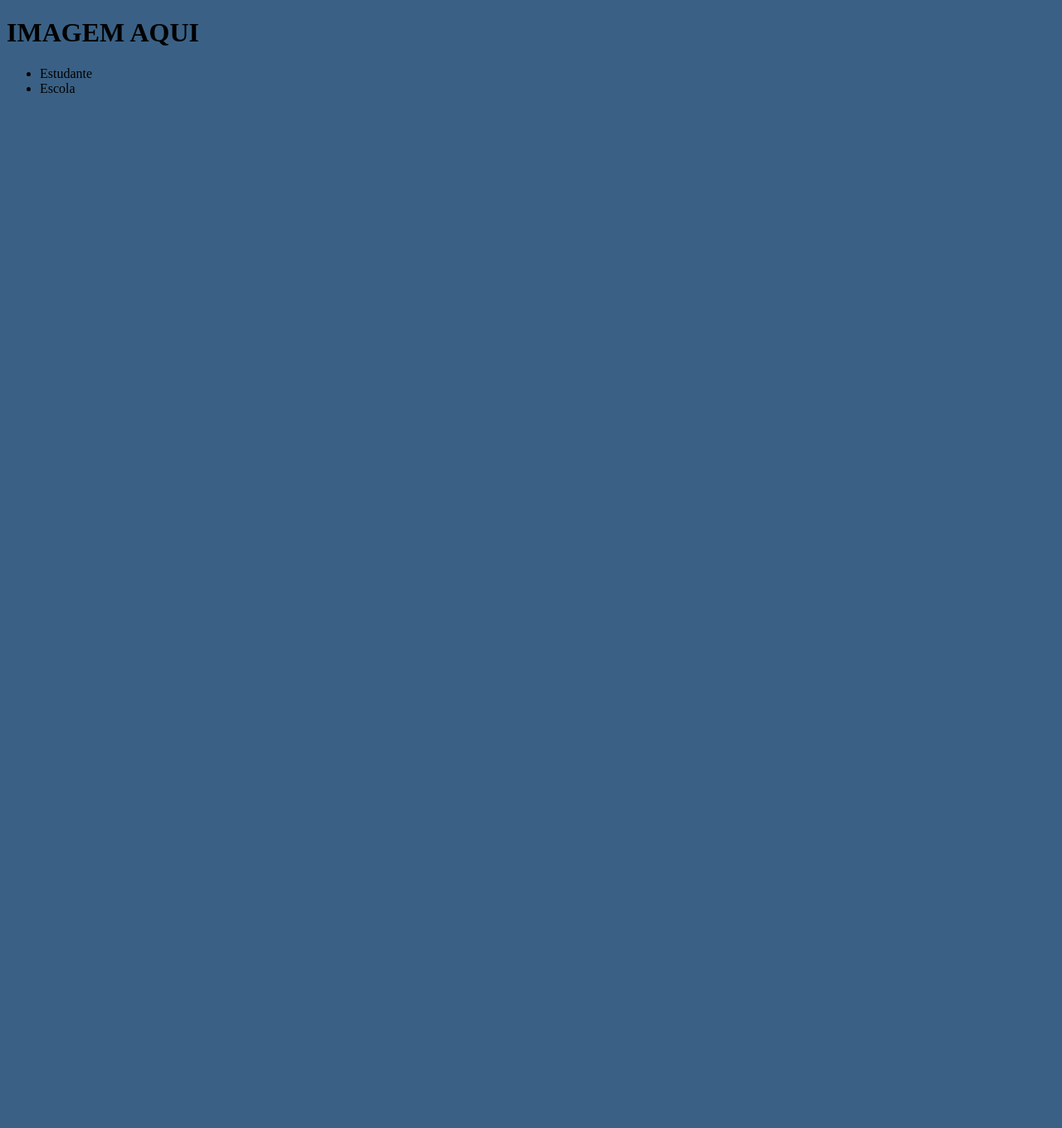
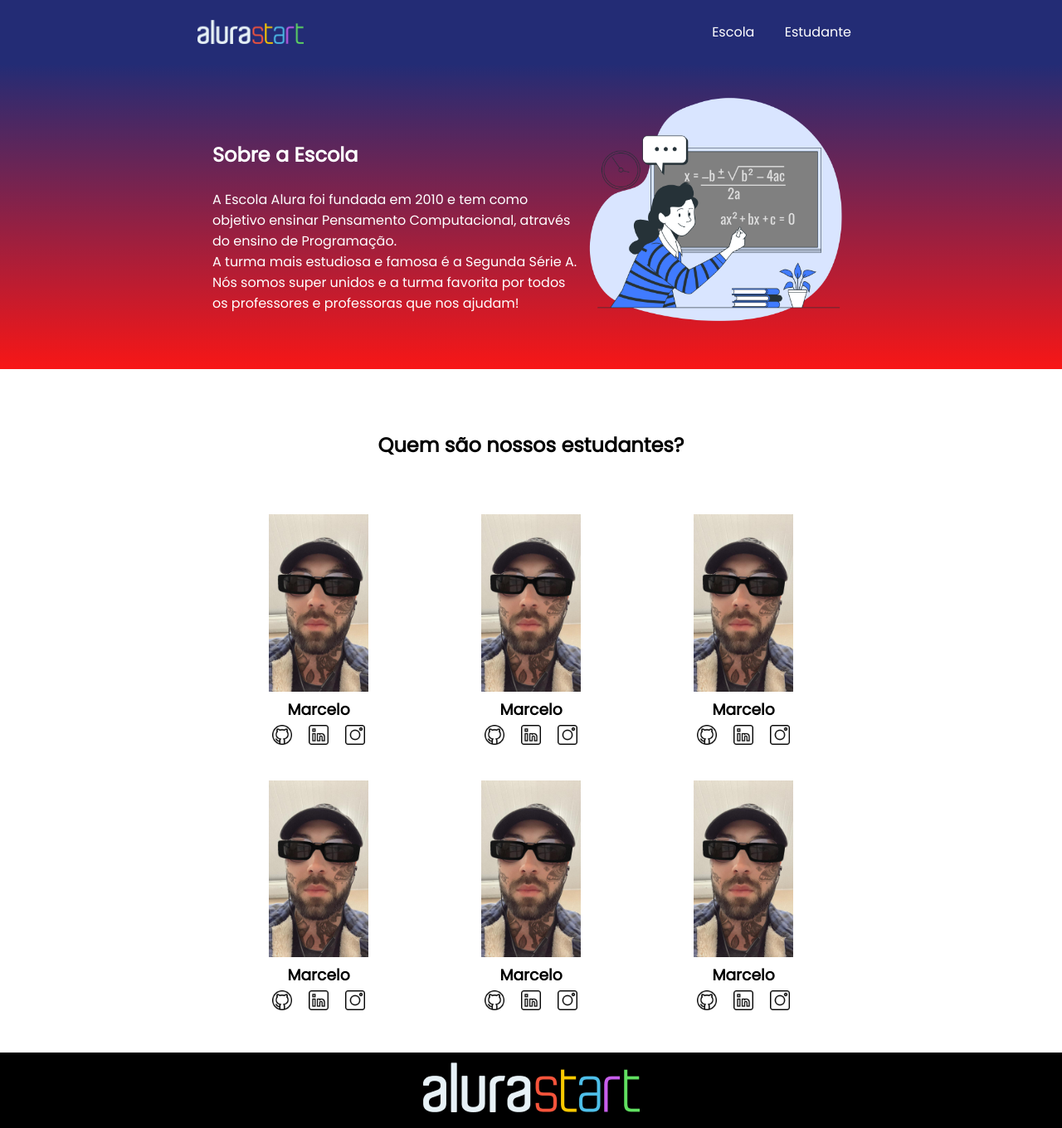
Before and after one commit to JulioCesarManganotiAraujo/site-escola-, a plain HTML site: page index.html in a window 1280 px wide. Shown: the whole page at 83% size. Before the commit the page ends 800 px from the top, so only its background shows below. Drawn offline with Linux system fonts and the light colour scheme.

Commit message:
pagina finalizada

```diff
--- a/index.html
+++ b/index.html
@@ -4,16 +4,81 @@
     <meta charset="UTF-8">
     <meta http-equiv="X-UA-Compatible" content="IE=edge">
     <meta name="viewport" content="width=device-width, initial-scale=1.0">
-    <title>Document</title>
+    <title>Equipe Alura Start</title>
     <link rel="stylesheet" href="style.css">
+    <link rel="preconnect" href="https://fonts.googleapis.com">
+    <link rel="preconnect" href="https://fonts.gstatic.com" crossorigin>
+    <link href="https://fonts.googleapis.com/css2?family=Poppins&display=swap" rel="stylesheet">
 </head>
 <body>
-    <h1>
-        IMAGEM AQUI
-    </h1>
-    <ul>
-        <li>Estudante</li>
-        <li>Escola</li>
-    </ul>
+    <header class="cabecalho">
+        <img class="cabecalho-imagem" src="alurastart logo 1.png" alt="logo da alura start">
+        <ul class="cabecalho-lista">
+            <li class="cabecalho-lista-item">Escola</li>
+            <li class="cabecalho-lista-item">Estudante</li>
+        </ul>
+    </header>
+    <section class="escola">
+        <div class="escola-div-conteudo">
+            <h2 class="escola-titulo">Sobre a Escola</h2>
+            <p class="escola-texto-um">A Escola Alura foi fundada em 2010 e tem como objetivo ensinar Pensamento Computacional, através do ensino de  Programação.</p>
+            <p class="escola-texto-dois">A turma mais estudiosa e famosa é a Segunda Série A. Nós somos super unidos e a turma favorita por todos os professores e professoras que nos ajudam!</p>
+        </div>
+        <img class="escola-imagem" src="Formula-bro.png" alt="imagem que representa uma professora em sala de aula">
+    </section>
+    <section class="estudante">
+        <h2 class="estudante-titulo">Quem são nossos estudantes?</h2>
+        <div class="estudante-todos">
+        <span></span>
+        <div class="estudante-div">
+            <img class="estudante-imagem" src="Marcelo.jpeg" alt="foto do marcelo">
+            <h3 class="estudante-nome">Marcelo</h3>
+            <a href="https://github.com/marcelopaludetto"><img class="estudante-icone" src="github.png" alt="icone github"></a>
+            <a href="https://linkedin.com/marcelopaludetto"><img class="estudante-icone" src="linkedin.png" alt="icone linkedin"></a>
+            <a href="https://instagram.com/marcelopaludetto"><img class="estudante-icone" src="instagram.png" alt="icone instagram"></a>
+        </div>
+        <div class="estudante-div">
+            <img class="estudante-imagem" src="Marcelo.jpeg" alt="foto do marcelo">
+            <h3 class="estudante-nome">Marcelo</h3>
+            <a href="https://github.com/marcelopaludetto"><img class="estudante-icone" src="github.png" alt="icone github"></a>
+            <a href="https://linkedin.com/marcelopaludetto"><img class="estudante-icone" src="linkedin.png" alt="icone linkedin"></a>
+            <a href="https://instagram.com/marcelopaludetto"><img class="estudante-icone" src="instagram.png" alt="icone instagram"></a>
+        </div>
+    <div class="estudante-div">
+        <img class="estudante-imagem" src="Marcelo.jpeg" alt="foto do marcelo">
+        <h3 class="estudante-nome">Marcelo</h3>
+        <a href="https://github.com/marcelopaludetto"><img class="estudante-icone" src="github.png" alt="icone github"></a>
+        <a href="https://linkedin.com/marcelopaludetto"><img class="estudante-icone" src="linkedin.png" alt="icone linkedin"></a>
+        <a href="https://instagram.com/marcelopaludetto"><img class="estudante-icone" src="instagram.png" alt="icone instagram"></a>
+    </div>
+<span></span>
+<samp></samp>
+<div class="estudante-div">
+    <img class="estudante-imagem" src="Marcelo.jpeg" alt="foto do marcelo">
+    <h3 class="estudante-nome">Marcelo</h3>
+    <a href="https://github.com/marcelopaludetto"><img class="estudante-icone" src="github.png" alt="icone github"></a>
+    <a href="https://linkedin.com/marcelopaludetto"><img class="estudante-icone" src="linkedin.png" alt="icone linkedin"></a>
+    <a href="https://instagram.com/marcelopaludetto"><img class="estudante-icone" src="instagram.png" alt="icone instagram"></a>
+</div>
+<div class="estudante-div">
+    <img class="estudante-imagem" src="Marcelo.jpeg" alt="foto do marcelo">
+    <h3 class="estudante-nome">Marcelo</h3>
+    <a href="https://github.com/marcelopaludetto"><img class="estudante-icone" src="github.png" alt="icone github"></a>
+    <a href="https://linkedin.com/marcelopaludetto"><img class="estudante-icone" src="linkedin.png" alt="icone linkedin"></a>
+    <a href="https://instagram.com/marcelopaludetto"><img class="estudante-icone" src="instagram.png" alt="icone instagram"></a>
+</div>
+<div class="estudante-div">
+    <img class="estudante-imagem" src="Marcelo.jpeg" alt="foto do marcelo">
+    <h3 class="estudante-nome">Marcelo</h3>
+    <a href="https://github.com/marcelopaludetto"><img class="estudante-icone" src="github.png" alt="icone github"></a>
+    <a href="https://linkedin.com/marcelopaludetto"><img class="estudante-icone" src="linkedin.png" alt="icone linkedin"></a>
+    <a href="https://instagram.com/marcelopaludetto"><img class="estudante-icone" src="instagram.png" alt="icone instagram"></a>
+</div>
+
+    </div>
+    </section>
+    <footer class="rodape">
+        <img class="rodape-imagem"src="alurastart logo 1.png" alt="logo da alura start">
+    </footer>
 </body>
 </html>
--- a/style.css
+++ b/style.css
@@ -1,2 +1,84 @@
-body
-{background-color: rgb(58, 97, 133)}
+*{
+    margin: 0;
+    padding: 0;
+}
+body {
+    font-family: 'Poppins', sans-serif;
+}
+.cabecalho {
+    background-color: #232c75;
+    color: white;
+    display: flex;
+    justify-content: space-around;
+    align-items: center;
+    padding: 24px 0;
+}
+
+.cabecalho-imagem{
+    width: 10%;
+}
+
+.cabecalho-lista-item{
+    display: inline-block;
+    margin: 0 16px;
+    font-size: 16px;
+}
+
+.escola-imagem{
+    width: 25%;
+}
+
+.escola{
+    background-image: linear-gradient(#232c75,#f81616);
+    color:white;
+    display: flex;
+    justify-content: center;
+    align-items: center;
+    padding: 24px 0;
+}
+
+.escola-div-conteudo{
+    width: 35%;
+}
+
+
+.escola-titulo{
+    padding: 24px 0;
+}
+
+.estudante{
+    padding: 24px 0;
+}
+.estudante-imagem{
+    width: 120px;
+}
+
+.estudante-icone{
+    width: 24px;
+    padding: 4px 8px;
+}
+
+.estudante-div{
+    text-align: center;
+    padding: 16px 0;
+}
+
+.estudante-titulo{
+    text-align: center;
+    padding: 50px 0;
+}
+
+.estudante-todos{
+    display: grid;
+    grid-template-columns: 20% 20% 20% 20% 20%;
+}
+
+.rodape{
+    background-color: black;
+    text-align: center;
+}
+
+.rodape-imagem{
+    height: 60px;
+    padding: 12px 0;
+}
```
Also changed, not shown: Formula-bro.png (added), Marcelo.jpeg (added), alurastart logo 1.png (added), github.png (added), instagram.png (added), linkedin.png (added).
